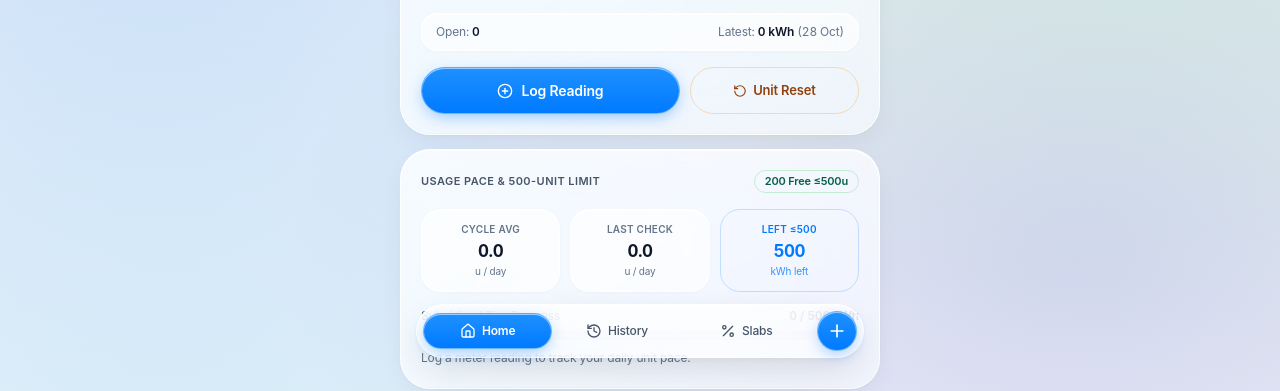
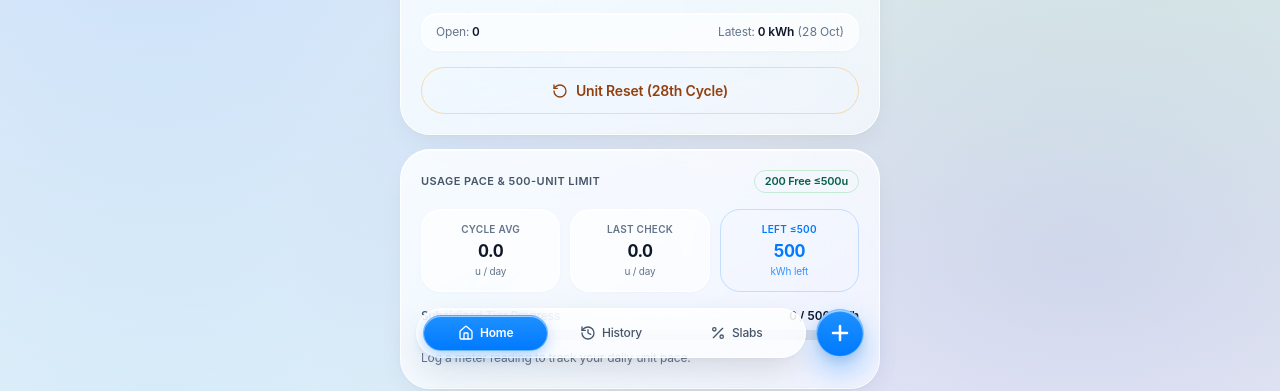
Before and after one commit to samsungmitv3-hub/Eb-reading, a plain HTML site: page index.html in a window 1280 px wide. Shown: the part 426-817 px from the top of the page. Drawn offline with nearby package versions, Linux system fonts and the light colour scheme.

Commit message:
Update index.html

```diff
--- a/index.html
+++ b/index.html
@@ -67,17 +67,6 @@
             touch-action: manipulation;
         }
 
-        /* Hide native disclosure triangle on iOS Safari */
-        details#meterDropdownDetails > summary {
-            list-style: none;
-        }
-        details#meterDropdownDetails > summary::-webkit-details-marker {
-            display: none;
-        }
-        details#meterDropdownDetails[open] #meterDropdownChevronBtn {
-            transform: rotate(180deg);
-        }
-
         /* Authentic Apple SF Pro Display Optical Tracking */
         .sf-display-hero {
             font-family: -apple-system, BlinkMacSystemFont, 'SF Pro Display', system-ui, sans-serif;
@@ -288,6 +277,25 @@
                 0 6px 18px -3px rgba(10, 132, 255, 0.48),
                 inset 0 1px 0.5px 0 rgba(255, 255, 255, 0.42);
             border: 0.5px solid rgba(255, 255, 255, 0.28);
+        }
+
+        /* Standalone Floating Plus Action Circle */
+        .liquid-fab-plus {
+            background: linear-gradient(180deg, #1e90ff 0%, #007AFF 100%);
+            box-shadow:
+                0 14px 32px -4px rgba(0, 122, 255, 0.52),
+                0 4px 12px -2px rgba(0, 0, 0, 0.14),
+                inset 0 1.5px 1px 0 rgba(255, 255, 255, 0.65);
+            border: 0.5px solid rgba(255, 255, 255, 0.45);
+        }
+
+        html.dark .liquid-fab-plus {
+            background: linear-gradient(180deg, #2196ff 0%, #0A84FF 100%);
+            box-shadow:
+                0 16px 36px -4px rgba(10, 132, 255, 0.58),
+                0 6px 16px -2px rgba(0, 0, 0, 0.75),
+                inset 0 1px 0.75px 0 rgba(255, 255, 255, 0.45);
+            border: 0.5px solid rgba(255, 255, 255, 0.32);
         }
 
         /* Sliding Liquid Glass Navbar Pill Indicator */
@@ -542,19 +550,12 @@
                     <span class="text-slate-500 dark:text-slate-400">Latest: <strong class="font-semibold text-slate-900 dark:text-white">0 kWh</strong></span>
                 </div>
 
-                <!-- Apple Capsule Action Buttons -->
-                <div class="grid grid-cols-5 gap-2.5">
-                    <button type="button" onclick="openReadingModal()"
-                        class="col-span-3 flex items-center justify-center gap-2 py-3 px-4 rounded-full liquid-capsule-active text-white font-semibold text-[14px] apple-tap">
-                        <i data-lucide="plus-circle" class="w-4 h-4"></i>
-                        <span>Log Reading</span>
-                    </button>
+                <!-- Unit Reset Capsule Button (Log Reading removed; use floating + button) -->
                 <button type="button" onclick="openResetModal()"
-                        class="col-span-2 flex items-center justify-center gap-1.5 py-3 px-3 rounded-full bg-[#FF9500]/14 hover:bg-[#FF9500]/22 text-amber-800 dark:text-[#FF9F0A] border border-[#FF9500]/30 font-semibold text-[13px] apple-tap">
-                        <i data-lucide="rotate-ccw" class="w-3.5 h-3.5"></i>
-                        <span>Unit Reset</span>
-                    </button>
-                </div>
+                    class="w-full flex items-center justify-center gap-2 py-3 px-4 rounded-full bg-[#FF9500]/14 hover:bg-[#FF9500]/22 text-amber-800 dark:text-[#FF9F0A] border border-[#FF9500]/30 font-semibold text-[14px] apple-tap">
+                    <i data-lucide="rotate-ccw" class="w-4 h-4"></i>
+                    <span>Unit Reset (28th Cycle)</span>
+                </button>
             </div>
 
             <!-- Usage Pace & 500-Unit Threshold Liquid Glass Card -->
@@ -846,11 +847,12 @@
 
     </main>
 
-    <!-- Floating Apple Liquid Glass Tab Bar with Sliding Active Pill -->
+    <!-- Floating Apple Liquid Glass Tab Bar + Separated Standalone Plus (+) Button -->
     <nav class="fixed inset-x-0 pb-safe-nav z-30 px-4 pointer-events-none">
-        <div
-            class="max-w-md mx-auto liquid-dock rounded-full p-1.5 flex items-center justify-between gap-1.5 pointer-events-auto">
-            <div id="navTabsTrack" class="relative flex-1 flex items-center">
+        <div class="max-w-md mx-auto flex items-center justify-between gap-2.5">
+            <!-- Navigation Pill Capsule -->
+            <div class="flex-1 liquid-dock rounded-full p-1.5 pointer-events-auto">
+                <div id="navTabsTrack" class="relative flex items-center">
                     <div id="navActivePill"
                         class="absolute inset-y-0 left-0 rounded-full liquid-capsule-active pointer-events-none"
                         style="width: 33.333%; transform: translateX(0px);"></div>
@@ -870,9 +872,12 @@
                         <span>Slabs</span>
                     </button>
                 </div>
-            <button type="button" onclick="openReadingModal()" title="Quick Log Reading"
-                class="w-10 h-10 rounded-full liquid-capsule-active text-white flex items-center justify-center apple-tap shrink-0">
-                <i data-lucide="plus" class="w-5 h-5"></i>
+            </div>
+
+            <!-- Separated Floating Plus (+) Action Circle -->
+            <button type="button" onclick="openReadingModal()" title="Log Meter Reading"
+                class="w-12 h-12 rounded-full liquid-fab-plus text-white flex items-center justify-center apple-tap pointer-events-auto shrink-0">
+                <i data-lucide="plus" class="w-6 h-6 stroke-[2.5]"></i>
             </button>
         </div>
     </nav>
```
Lines whose indentation alone changed are shown as unchanged.
